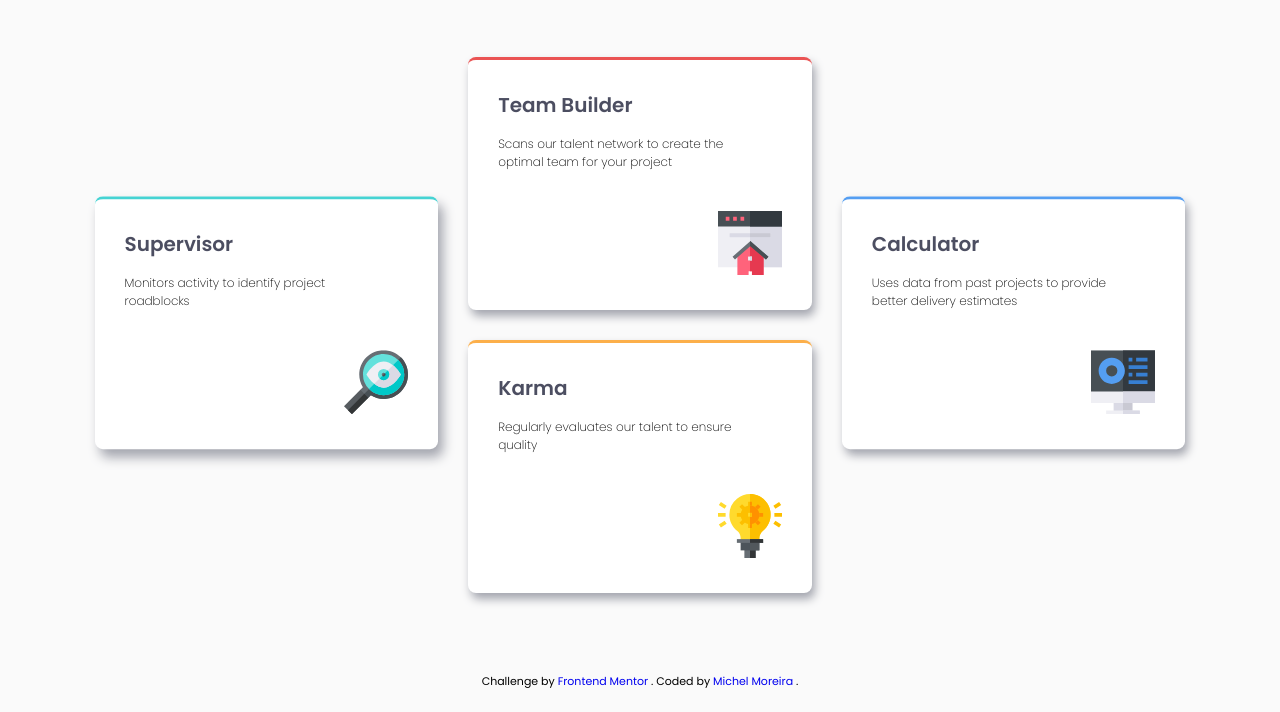
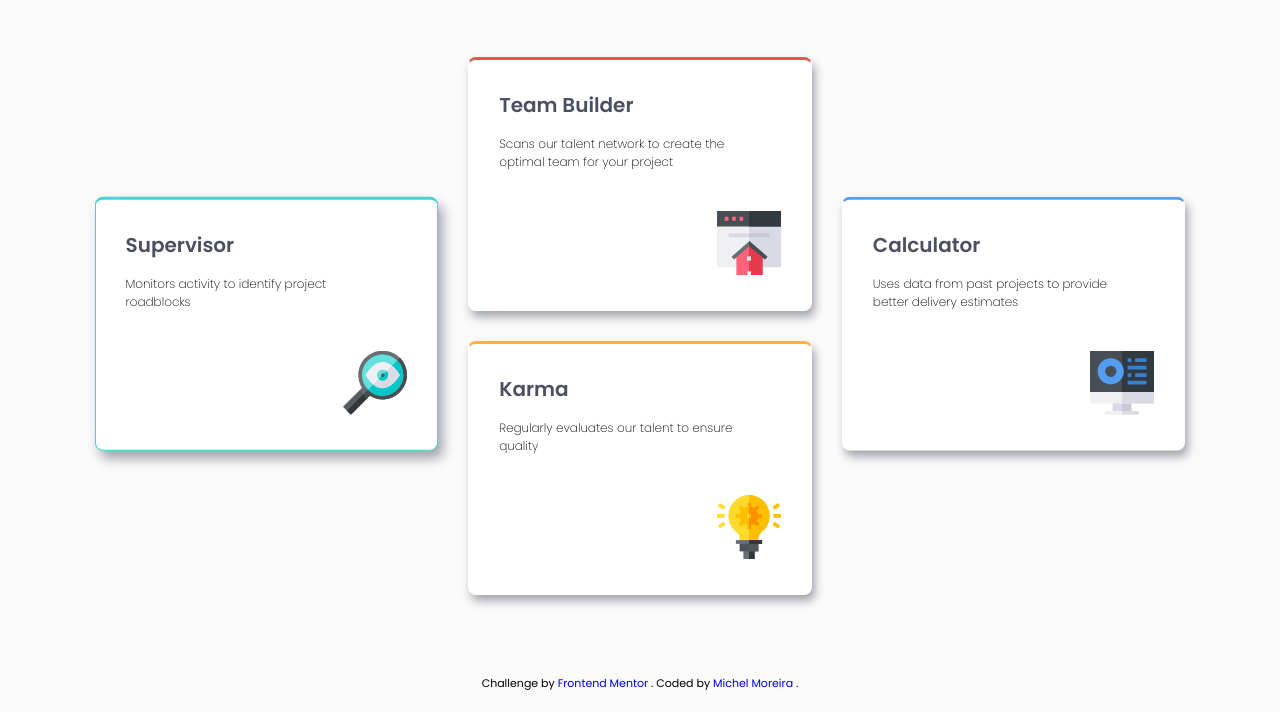
Before and after one commit to michel-moreira/four-card-feature, a plain HTML site: page index.html in a window 1280 px wide. In both pictures the pointer is over the element 266 px from the left and 552 px from the top of the page. Shown: the part 230-942 px from the top of the page. Drawn offline with Linux system fonts and the light colour scheme.

Commit message:
add hover states to borders of the cards

```diff
--- a/src/styles/style.css
+++ b/src/styles/style.css
@@ -90,23 +90,67 @@ main {
 .c-cards__card.supervisor {
   grid-area: supervisor;
   transform: translateY(55%);
-  border-top: 3px solid var(--cyan);
+  border: 3px solid var(--cyan);
+  border-right: 1px solid transparent;
+  border-left: 1px solid transparent;
+  border-bottom: 1px solid transparent;
+}
+@media (min-width: 1024px) {
+  .c-cards__card.supervisor:hover {
+    border: 3px solid var(--cyan);
+    border-right: 1px solid var(--cyan);
+    border-left: 1px solid var(--cyan);
+    border-bottom: 1px solid var(--cyan);
+  }
 }
 /* ---------------------------- */
 .c-cards__card.team-builder {
   grid-area: t-builder;
   border-top: 3px solid var(--red);
+  border-right: 1px solid transparent;
+  border-left: 1px solid transparent;
+  border-bottom: 1px solid transparent;
+}
+@media (min-width: 1024px) {
+  .c-cards__card.team-builder:hover {
+    border: 3px solid var(--red);
+    border-right: 1px solid var(--red);
+    border-left: 1px solid var(--red);
+    border-bottom: 1px solid var(--red);
+  }
 }
 /* ---------------------------- */
 .c-cards__card.calculator {
   grid-area: calculator;
   transform: translateY(55%);
-  border-top: 3px solid var(--blue);
+  border: 3px solid var(--blue);
+  border-right: 1px solid transparent;
+  border-left: 1px solid transparent;
+  border-bottom: 1px solid transparent;
+}
+@media (min-width: 1024px) {
+  .c-cards__card.calculator:hover {
+    border: 3px solid var(--blue);
+    border-right: 1px solid var(--blue);
+    border-left: 1px solid var(--blue);
+    border-bottom: 1px solid var(--blue);
+  }
 }
 /* ---------------------------- */
 .c-cards__card.karma {
   grid-area: karma;
-  border-top: 3px solid var(--orange);
+  border: 3px solid var(--orange);
+  border-right: 1px solid transparent;
+  border-left: 1px solid transparent;
+  border-bottom: 1px solid transparent;
+}
+@media (min-width: 1024px) {
+  .c-cards__card.karma:hover {
+    border: 3px solid var(--orange);
+    border-right: 1px solid var(--orange);
+    border-left: 1px solid var(--orange);
+    border-bottom: 1px solid var(--orange);
+  }
 }
 
 /* ############################ */
```
